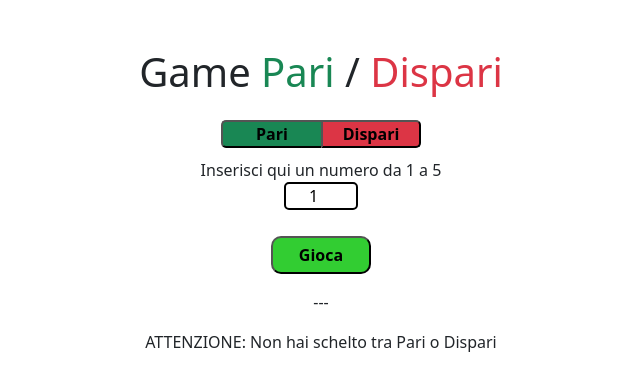
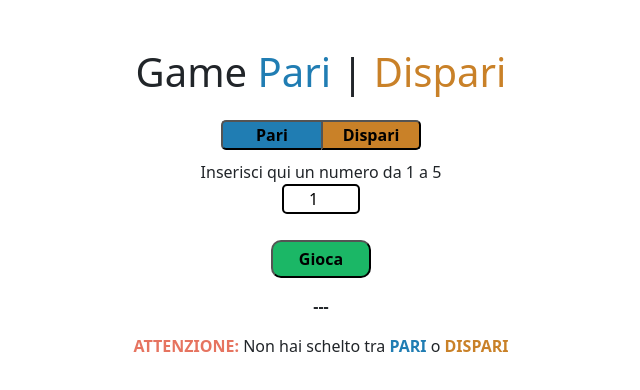
Before and after one commit to M6Irinel/js-paliedispari, a plain HTML site: page Pari_Dispari/index.html in a window 1280 px wide. Both pictures are taken after a click on the button "Gioca". Shown: the whole page, without its empty margins (319-959 px from the left). Drawn offline with nearby package versions, Linux system fonts and the light colour scheme.

Commit message:
redone all

```diff
--- a/Pari_Dispari/assets/script.js
+++ b/Pari_Dispari/assets/script.js
@@ -17,14 +17,14 @@ DOM_PARI.addEventListener('click', () => {
     // facciamo la variabile in true
     isPari = true;
     // stampiamo nel elemento
-    DOM_P_STATO_DEL_ESITO.innerHTML = 'PARI';
+    DOM_P_STATO_DEL_ESITO.innerHTML = `<span class='color_Pari'>PARI</span>`;
 });
 
 DOM_DISPARI.addEventListener('click', () => {
     // facciamo la variabile in false
     isPari = false;
     // stampiamo nel elemento
-    DOM_P_STATO_DEL_ESITO.innerHTML = 'DISPARI';
+    DOM_P_STATO_DEL_ESITO.innerHTML = `<span class='color_Dispari'>DISPARI</span>`;
 });
 
 // al click del pulsante gioca chiama la funzione pricipale
@@ -63,22 +63,22 @@ function GoGame() {
         }
 
         // ALRIMENTI: manda messaggio al giocatore
-        DOM_PARAGRAPH_ALERT.innerHTML = 'ATTENZIONE: Il numero inserito non e un numero tra 1 e 5';
+        DOM_PARAGRAPH_ALERT.innerHTML = `<span class='lost'>ATTENZIONE:</span> Il numero inserito non e un numero tra 1 e 5`;
         return;
     }
 
     // ALRIMENTI: manda messaggio al giocatore
-    DOM_PARAGRAPH_ALERT.innerHTML = 'ATTENZIONE: Non hai schelto tra Pari o Dispari';
+    DOM_PARAGRAPH_ALERT.innerHTML = `<span class='lost'>ATTENZIONE:</span> Non hai schelto tra <span class='color_Pari'>PARI</span> o <span class='color_Dispari'>DISPARI</span>`;
 }
 
 
 // una funzione per la vittoria che chiede vari parametri
 function win(player, PC) {
-    DOM_PARAGRAPH_ALERT.innerHTML = `Tu hai inserito ${player} è il PC ha messo ${PC} = ${player + PC} quindi hai <span class='win'>VINTO</span>!`;
+    DOM_PARAGRAPH_ALERT.innerHTML = `Tu hai inserito <span>${player}</span> è il PC ha messo <span>${PC}</span> = <span>${player + PC}</span> quindi <span class='win'>HAI VINTO!</span>`;
 }
 
 
 // una funzione per la perdita che chiede vari parametri
 function lost(player, PC) {
-    DOM_PARAGRAPH_ALERT.innerHTML = `Tu hai inserito ${player} è il PC ha messo ${PC} = ${player + PC} per ciò hai <span class='lost'>PERSO</span>!`;
+    DOM_PARAGRAPH_ALERT.innerHTML = `Tu hai inserito <span>${player}</span> è il PC ha messo <span>${PC}</span> = <span>${player + PC}</span> per ciò <span class='lost'>HAI PERSO!</span>`;
 }
--- a/Pari_Dispari/assets/style.css
+++ b/Pari_Dispari/assets/style.css
@@ -1,8 +1,13 @@
 
-*{
-    margin: 0;
-    padding: 0;
-    box-sizing: border-box;
+:root{
+    --color_Pari: #207db3;
+    --color_Dispari: #c98128;
+    --color_Pari_hover: #50a8dc;
+    --color_Dispari_hover: #dea560;
+    --color_Button: #1bb766;
+    --color_Button_hover: #4ce093;
+    --color_Win: #24e82a;
+    --color_Lost: #e67460;
 }
 
 .buttons-Pari-Dispari {
@@ -11,7 +16,7 @@
 }
 
 .buttons_Pari {
-    background-color: #198754;
+    background-color: var(--color_Pari);
     border-radius: 5px 0 0 5px;
     border-right: none;
     margin-left: auto;
@@ -19,18 +24,26 @@
 }
 
 .buttons_Dispari {
-    background-color: #dc3545;
+    background-color: var(--color_Dispari);
     border-radius: 0 5px 5px 0;
     margin-right: auto;
     transition: background-color 0.2s;
 }
 
+.color_Pari {
+    color: var(--color_Pari);
+}
+
+.color_Dispari {
+    color: var(--color_Dispari);
+}
+
 .buttons_Pari:hover {
-    background-color: #42ba82;
+    background-color: var(--color_Pari_hover);
 }
 
 .buttons_Dispari:hover {
-    background-color: #df616d;
+    background-color: var(--color_Dispari_hover);
 }
 
 div.input{
@@ -50,23 +63,31 @@ input[type='number']{
     width: 100px;
     padding: 5px;
     border-radius: 10px;
-    background-color: limegreen;
+    background-color: var(--color_Button);
     font-weight: bold;
     transition: background-color 0.2s;
 }
 
-#GoGame:hover {
-    background-color: lightgreen;
+.text_pari{
+    color: var(--color_Pari);
 }
 
-#allertParaghaph > span {
+.text_dispari{
+    color: var(--color_Dispari);
+}
+
+#GoGame:hover {
+    background-color: var(--color_Button_hover);
+}
+
+#allertParaghaph > span, #stato_del_esito {
     font-weight: bold;
 }
 
-#allertParaghaph > span.lost {
-    color: #dc3545;
+#allertParaghaph > span.win {
+    color: var(--color_Win);
 }
 
-#allertParaghaph > span.win {
-    color: green;
+#allertParaghaph > span.lost {
+    color: var(--color_Lost);
 }
--- a/Pari_Dispari/index.html
+++ b/Pari_Dispari/index.html
@@ -18,7 +18,7 @@
 <body>
 
   <div class="container text-center py-5">
-    <h1>Game <span class="text-success">Pari</span> / <span class="text-danger">Dispari</span></h1>
+    <h1>Game <span class="text_pari">Pari</span> | <span class="text_dispari">Dispari</span></h1>
     <div class="row row-cols-2 pt-3">
       <button class="buttons-Pari-Dispari buttons_Pari col">Pari</button>
       <button class="buttons-Pari-Dispari buttons_Dispari col">Dispari</button>
--- a/bonus/assets/style.css
+++ b/bonus/assets/style.css
@@ -1,3 +1,10 @@
+
+:root {
+    --color_Button: #1bb766;
+    --color_Button_hover: #4ce093;
+    --color_Success: #24e82a;
+    --color_Outcome: #d39639;
+}
 
 input[type='text'] {
     border-radius: 5px;
@@ -7,7 +14,7 @@ input[type='text'] {
 }
 
 #control_button {
-    background-color: #49de58;
+    background-color: var(--color_Button);
     border-radius: 10px;
     font-weight: bold;
     letter-spacing: 1px;
@@ -15,7 +22,7 @@ input[type='text'] {
 }
 
 #control_button:hover {
-    background-color: #80f68b;
+    background-color: var(--color_Button_hover);
 }
 
 #paragraph > span {
@@ -23,9 +30,9 @@ input[type='text'] {
 }
 
 #paragraph > span#success {
-    color: #35ce44;
+    color: var(--color_Success)
 }
 
 #paragraph > span#outcome {
-    color: #ec7835;
+    color: var(--color_Outcome);
 }
```
Also changed, not shown: Palindroma/index.html (+3 -1 lines), bonus/index.html (+11 -3 lines).
